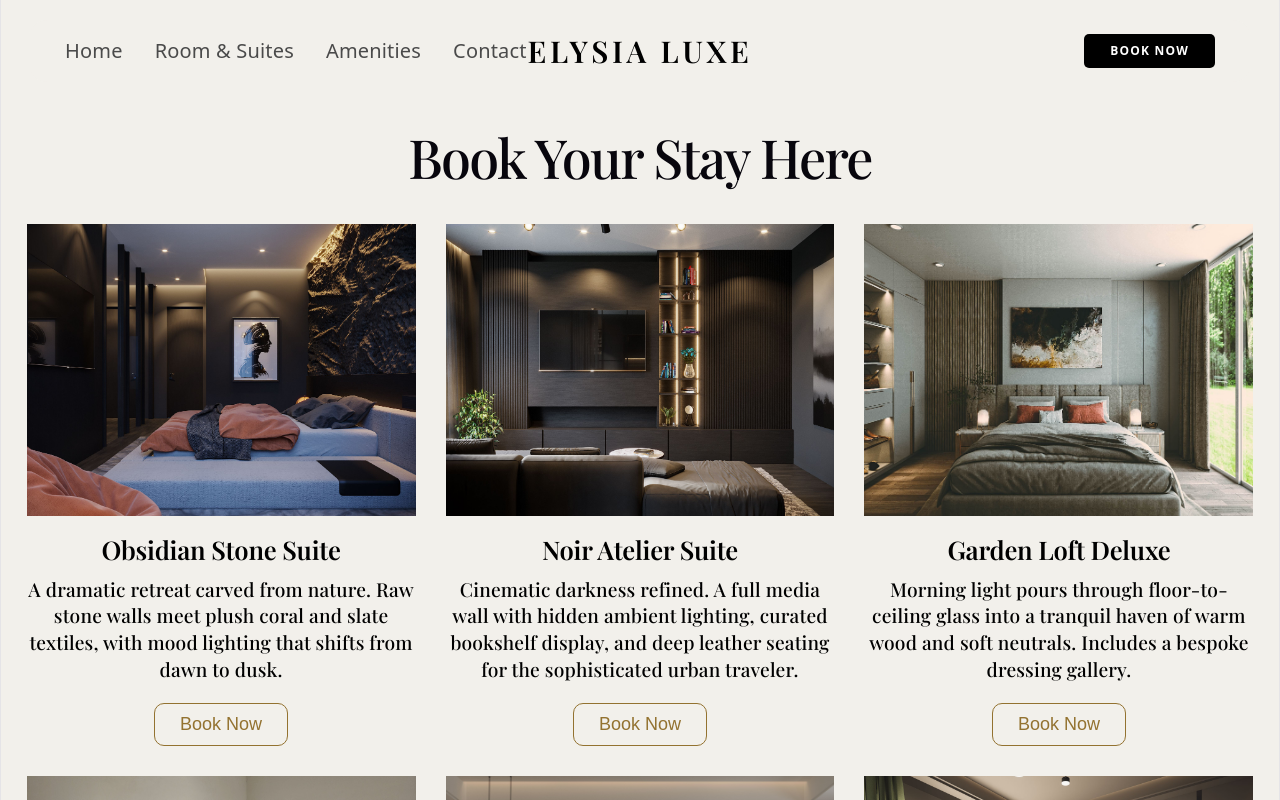
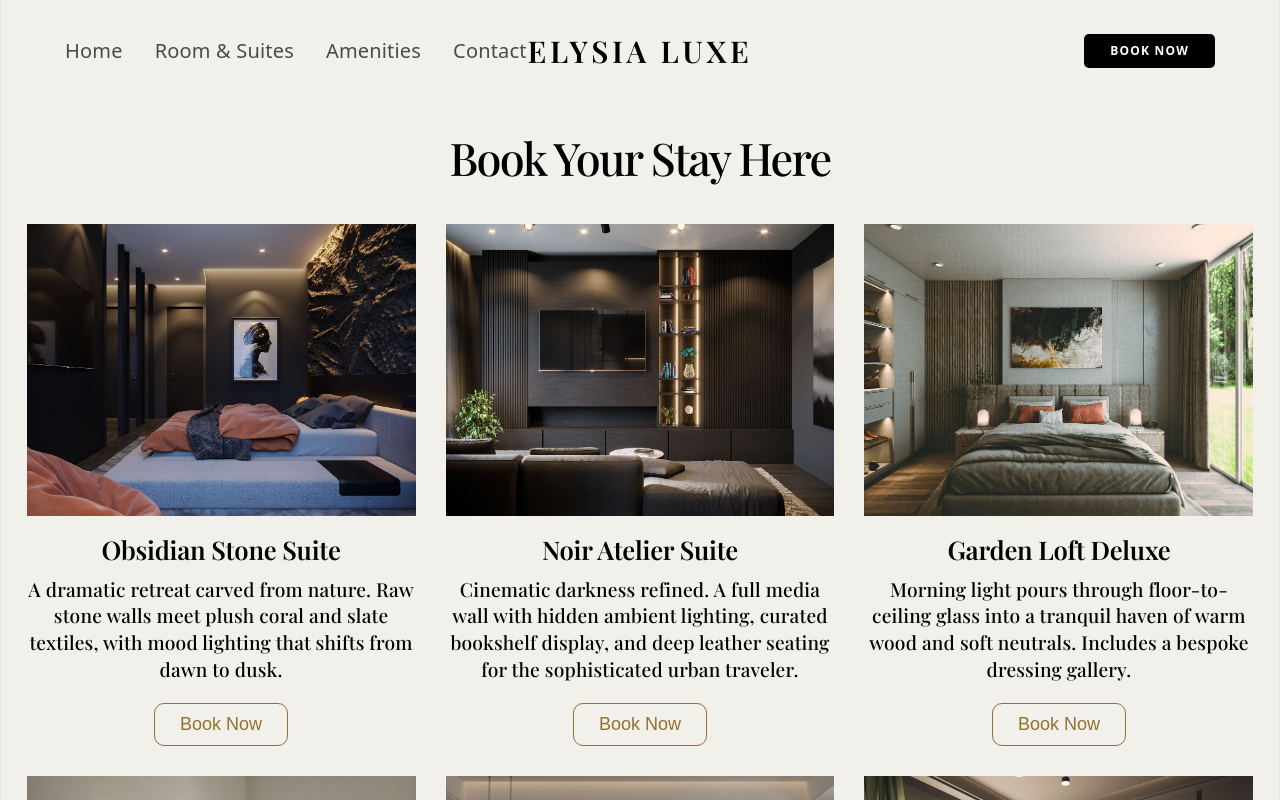
Before and after one commit to davidomonge8-rgb/ELYSIA-LUXE, a React (Vite) app: page /book in a window 1280 px wide. Shown: the top 800 px of the page. Built offline with nearby package versions, Linux system fonts and the light colour scheme.

Commit message:
Small modification

```diff
--- a/src/components/Rooms/roomsDisplay.jsx
+++ b/src/components/Rooms/roomsDisplay.jsx
@@ -44,7 +44,8 @@ function Display() {
     setError(null);
 
     try {
-      const { data, error: supabaseError } = await supabase
+      // 1. Save booking to database
+      const { data: bookingData, error: dbError } = await supabase
         .from('bookings')
         .insert([
           {
@@ -56,9 +57,24 @@ function Display() {
         ])
         .select();
 
-      if (supabaseError) throw supabaseError;
+      if (dbError) throw dbError;
 
-      console.log('Booking saved:', data);
+      // 2. Send confirmation email via Edge Function
+      const { error: emailError } = await supabase.functions.invoke(
+        'send-booking-confirmation',
+        {
+          body: {
+            email: email,
+            room_name: selectedRoom
+          }
+        }
+      );
+
+      // If email fails, we still show success but log the error
+      if (emailError) {
+        console.warn('Email failed to send:', emailError);
+      }
+
       setIsBooked(true);
     } catch (err) {
       console.error('Booking error:', err);
--- a/src/components/booknow/book.jsx
+++ b/src/components/booknow/book.jsx
@@ -5,7 +5,7 @@ export function Booknow(){
     return(
         <div>
             <div className="bookNowHero">
-                <h1>Book Your Stay Here</h1>
+                <h1 style={{color:'black'}}>Book Your Stay Here</h1>
             </div>
         <Display/>
 
--- a/src/componentsCss/Rooms/roomDisplay.css
+++ b/src/componentsCss/Rooms/roomDisplay.css
@@ -294,6 +294,10 @@
     background-color: #7a5f28;
 }
 
+form input{
+    background-color: transparent;
+}
+
 /* Modal mobile adjustments */
 @media (max-width: 480px) {
     .modal-content {
--- a/src/componentsCss/book/book.css
+++ b/src/componentsCss/book/book.css
@@ -7,5 +7,5 @@
 
 .bookNowHero h1{
     font-family: 'Playfair Display', 'Didot', 'Bodoni MT', 'Times New Roman', serif;
-    font-size: clamp(1rem, 3rem, 4rem);
+    font-size: clamp(.5rem, 2.5rem, 4rem);
 }
```
